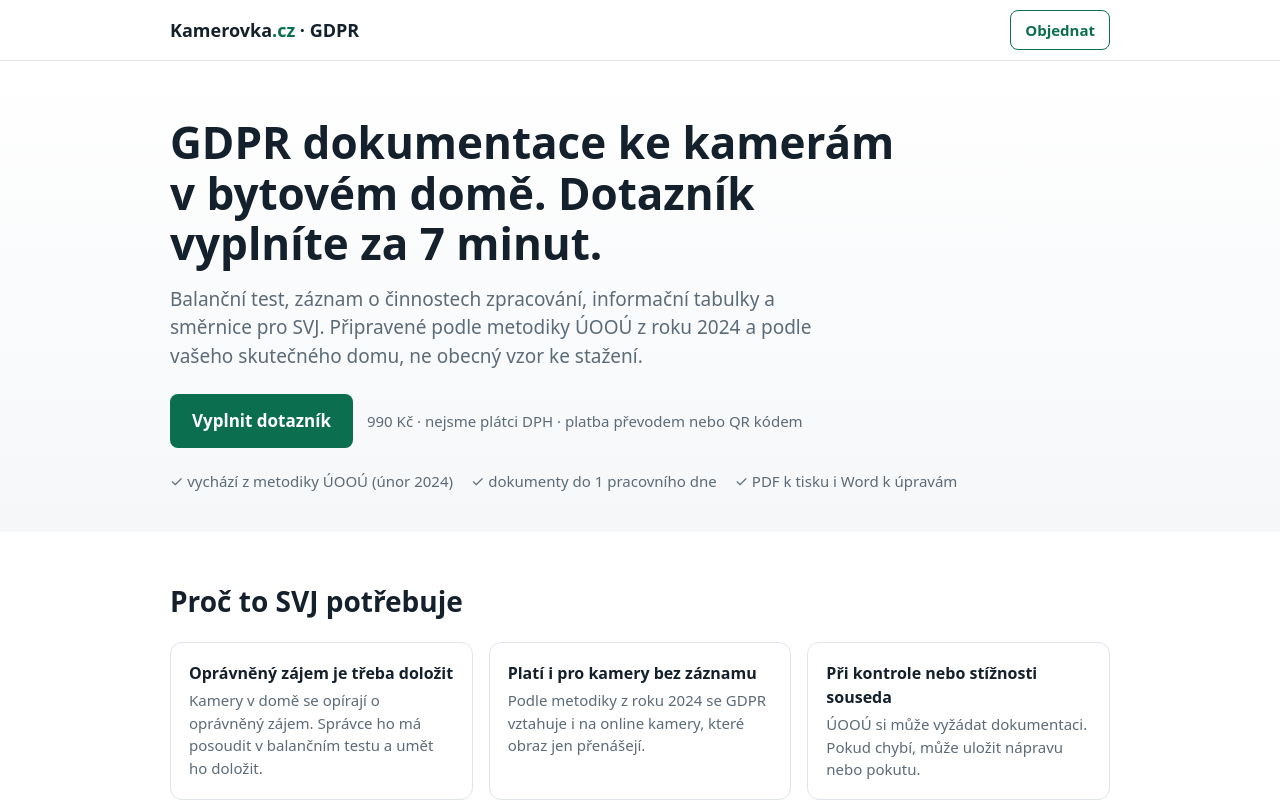
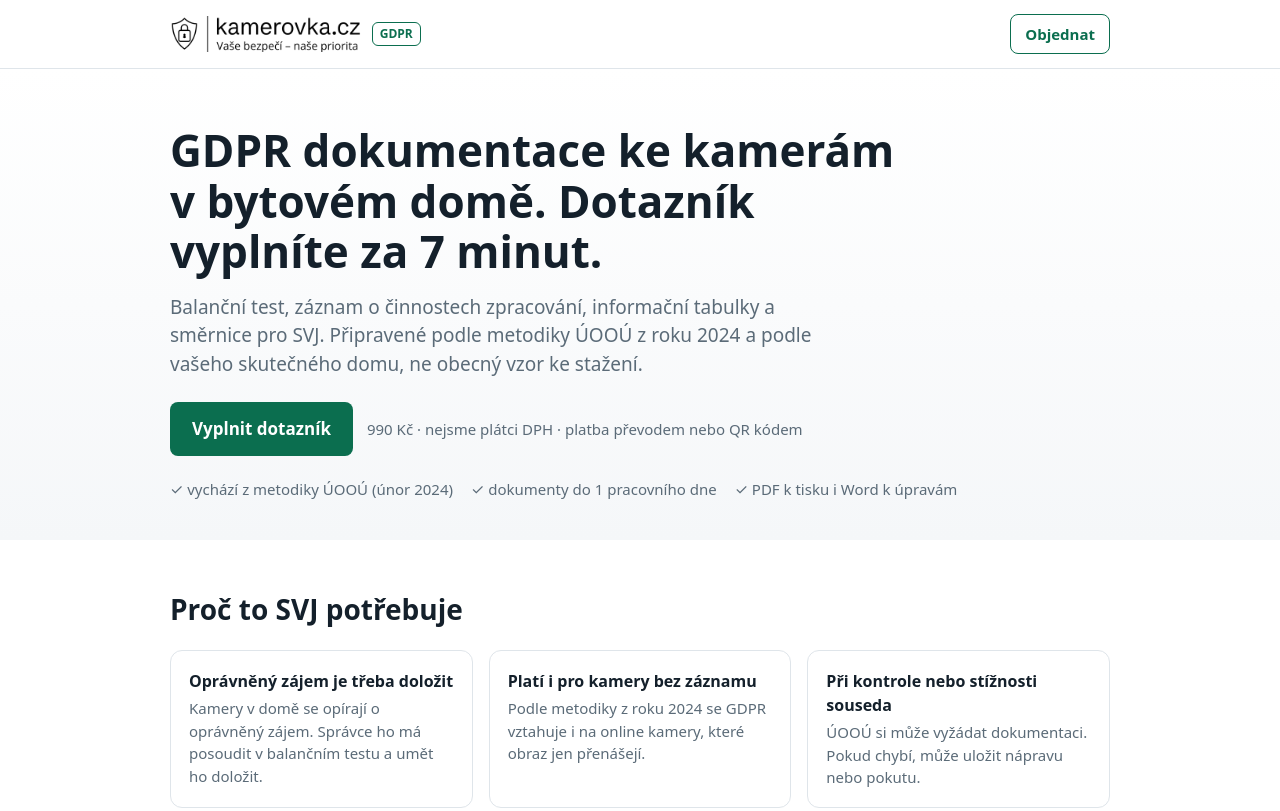
Before and after one commit to valnuz-ops/gdpr-kamerovka, a plain HTML site: page index.html in a window 1280 px wide. Shown: the top 811 px of the page. Drawn offline with Linux system fonts and the light colour scheme.

Commit message:
Add files via upload

```diff
--- a/index.html
+++ b/index.html
@@ -3,6 +3,9 @@
 <head>
 <meta charset="utf-8">
 <meta name="viewport" content="width=device-width, initial-scale=1">
+<link rel="icon" type="image/png" sizes="32x32" href="favicon-32.png">
+<link rel="icon" type="image/png" sizes="192x192" href="favicon.png">
+<link rel="apple-touch-icon" href="favicon.png">
 <title>GDPR dokumentace ke kamerám v bytovém domě (SVJ) | Kamerovka.cz</title>
 <meta name="description" content="Balanční test, záznam o činnostech zpracování, informační tabulka a směrnice ke kamerovému systému v SVJ. Podle metodiky ÚOOÚ 2024, hotové do 1 pracovního dne. 990 Kč.">
 <link rel="canonical" href="https://gdpr.kamerovka.cz/">
@@ -13,9 +16,10 @@ body{margin:0;font-family:system-ui,-apple-system,"Segoe UI",Roboto,Arial,sans-s
 a{color:var(--acc)}
 .wrap{max-width:980px;margin:0 auto;padding:0 20px}
 header{border-bottom:1px solid var(--line)}
-header .wrap{display:flex;justify-content:space-between;align-items:center;height:60px}
+header .wrap{display:flex;justify-content:space-between;align-items:center;height:68px}
 .logo{font-weight:800;font-size:18px;text-decoration:none;color:var(--ink)}
-.logo span{color:var(--acc)}
+.logo{display:flex;align-items:center;gap:10px}.logo img{height:36px;width:auto;display:block}.logo .tag{font-size:12px;font-weight:700;color:var(--acc);border:1.5px solid var(--acc);border-radius:6px;padding:2px 7px}
+@media(max-width:480px){.logo img{height:28px}}
 .hero{padding:56px 0 40px;background:linear-gradient(180deg,#fff, var(--bg))}
 .hero h1{font-size:clamp(28px,4.2vw,44px);line-height:1.15;margin:0 0 16px;max-width:760px}
 .hero p.lead{font-size:19px;color:var(--muted);max-width:680px;margin:0 0 24px}
@@ -121,7 +125,7 @@ input[type=number]{-moz-appearance:textfield}input[type=number]::-webkit-inner-s
 <body>
 
 <header><div class="wrap">
-  <a class="logo" href="https://kamerovka.cz">Kamerovka<span>.cz</span> · GDPR</a>
+  <a class="logo" href="https://kamerovka.cz"><img src="logo.png" alt="Kamerovka.cz – Vaše bezpečí, naše priorita"><span class="tag">GDPR</span></a>
   <a href="#form" class="btn ghost" style="padding:8px 14px;font-size:15px">Objednat</a>
 </div></header>
 
```
Also changed, not shown: podminky.html (+4 -1 lines), zasady.html (+4 -1 lines), favicon-32.png (added), favicon.png (added), logo.png (added).
